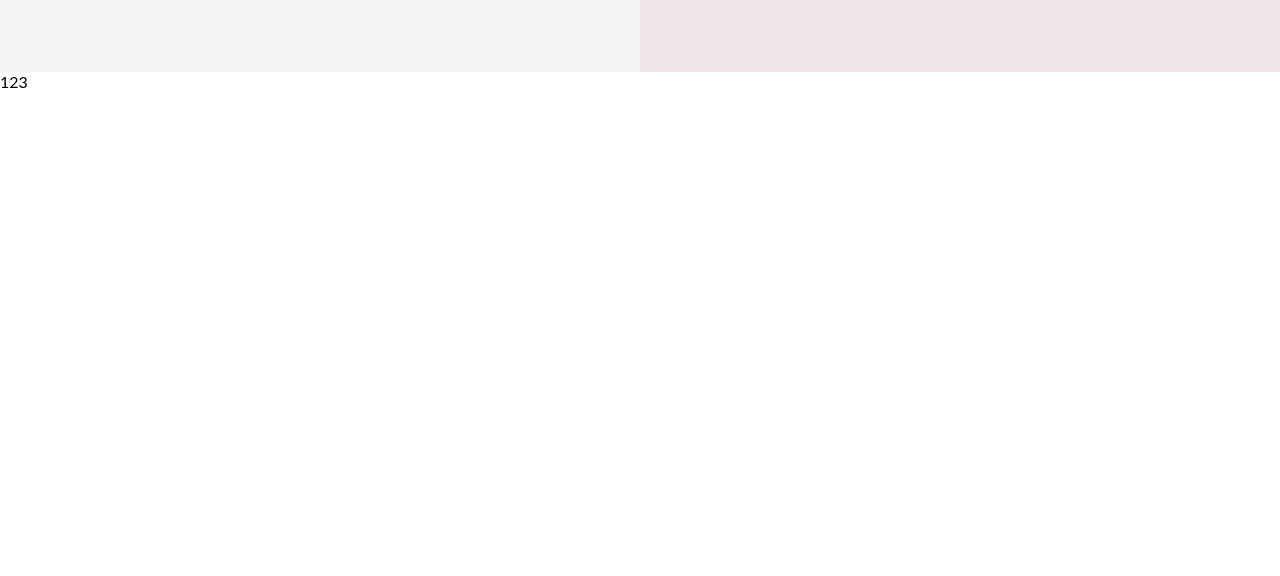
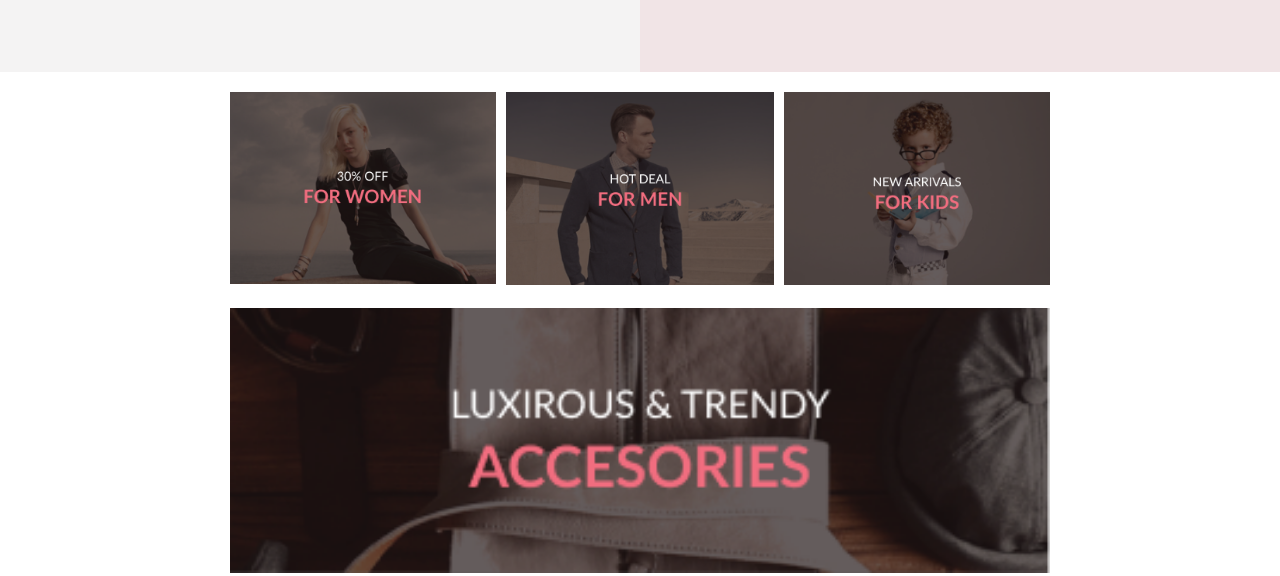
Before and after one commit to camelot1399/shop2, a plain HTML site: page index.html in a window 1280 px wide. Shown: the part 808-1384 px from the top of the page. Before the commit the page ends 899 px from the top, so only its background shows below. Drawn offline with Linux system fonts and the light colour scheme.

Commit message:
add offers

```diff
--- a/assets/css/style.sass
+++ b/assets/css/style.sass
@@ -46,7 +46,6 @@ p
 .wrapper
   padding-left: 16px
   padding-right: 16px
-  background: $bg3
 .btn
   border: 1px solid $color4
   color: $color4
@@ -74,6 +73,7 @@ p
   font-size: 18px
   color: $color7
   font-size: 27px
+  background: $color3
   &__left
     display: flex
     align-items: center
@@ -132,14 +132,51 @@ p
       padding-left: 10px
       text-transform: uppercase
 
-@media screen and (min-width: 376px) and (max-width: 768px)
+.offers
+  display: flex
+  flex-direction: column
+  &__a
+    width: 100%
+  &__img
+    width: 100%
+  &__block1
+    &_item
+      margin-top: 20px
+  &__block2
+    &_item
+      margin-top: 20px
+
+
+@media screen and (min-width: 376px) and (max-width: 769px)
   .user
     display: block
   .brand
     &__left
       display: flex
+  .offers
+    display: flex
+    flex-direction: column
+    &__a
+      width: 100%
+    &__img
+      width: 100%
+    &__block1
+      display: flex
+      flex: 1
+      &_item
+        margin-top: 20px
+      &_item:not(:first-child)
+        margin-left: 10px
 
-@media screen and (min-width: 768px)
+    &__block2
+      display: flex
+      flex: 1
+      &_item
+        margin-top: 20px
+        display: flex
+        flex: 1
+
+@media screen and (min-width: 769px)
   .wrapper
     padding-left: 230px
     padding-right: 230px
@@ -149,3 +186,25 @@ p
   .brand
     &__left
       display: flex
+  .offers
+    display: flex
+    flex-direction: column
+    &__a
+      width: 100%
+    &__img
+      width: 100%
+    &__block1
+      display: flex
+      flex: 1
+      &_item
+        margin-top: 20px
+      &_item:not(:first-child)
+        margin-left: 10px
+
+    &__block2
+      display: flex
+      flex: 1
+      &_item
+        margin-top: 20px
+        display: flex
+        flex: 1
--- a/index.html
+++ b/index.html
@@ -45,6 +45,34 @@
         </div>
     </section>
 
-    <section>123</section>
+    <section class="offers wrapper">
+        <div class="offers__block1">
+            <div class="offers__block1_item">
+                <a class="offers__a" href="#">
+                    <img class="offers__img" src="./assets/img/offers/Frame 3.png" alt="">
+                </a>
+            </div>
+
+            <div class="offers__block1_item">
+                <a class="offers__a" href="#">
+                    <img class="offers__img" src="./assets/img/offers/Frame 4.png" alt="">
+                </a>
+            </div>
+
+            <div class="offers__block1_item">
+                <a class="offers__a" href="#">
+                    <img class="offers__img" src="./assets/img/offers/Frame 5.png" alt="">
+                </a>
+            </div>
+        </div>
+
+        <div class="offers__block2">
+            <div class="offers__block2_item">
+                <a class="offers__a" href="#">
+                    <img class="offers__img" src="./assets/img/offers/Group 16.png" alt="">
+                </a>
+            </div>
+        </div>
+    </section>
 </body>
 </html>
```
Also changed, not shown: assets/css/style.css, assets/img/offers/Frame 3.png (added), assets/img/offers/Frame 4.png (added), assets/img/offers/Frame 5.png (added), assets/img/offers/Group 16.png (added), 4 other files.
